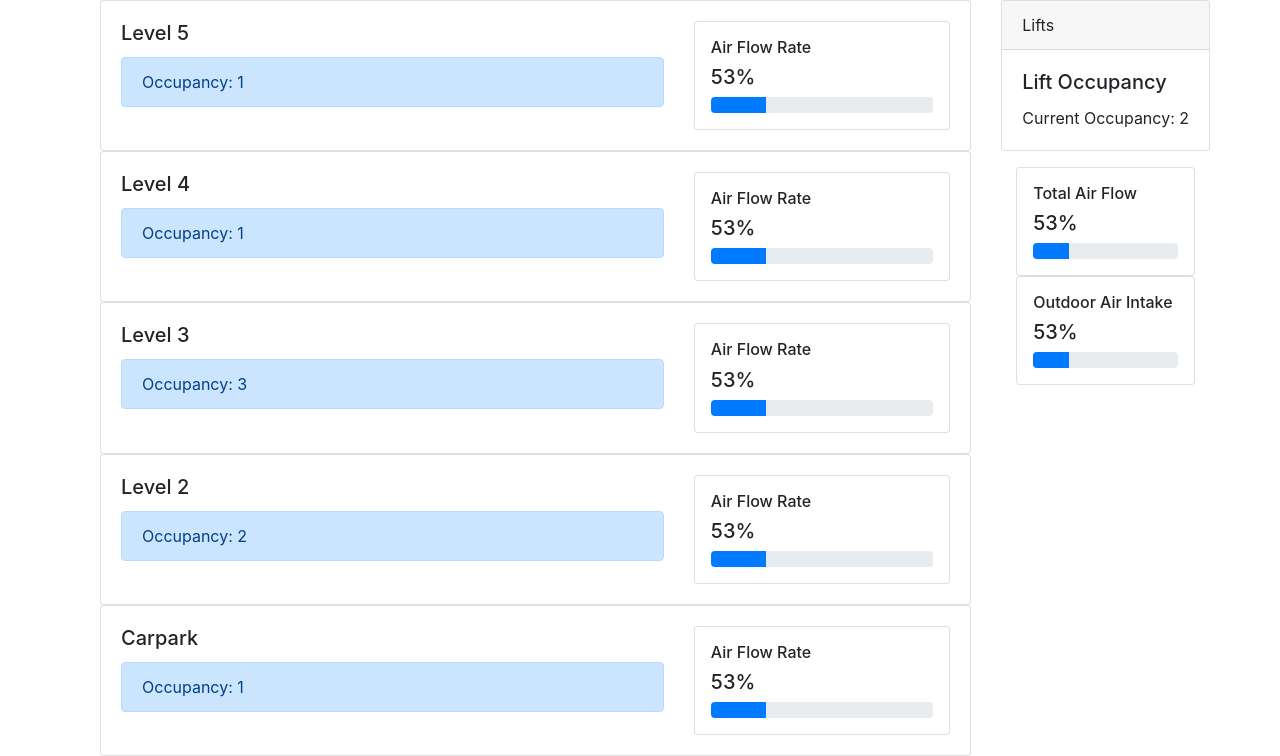
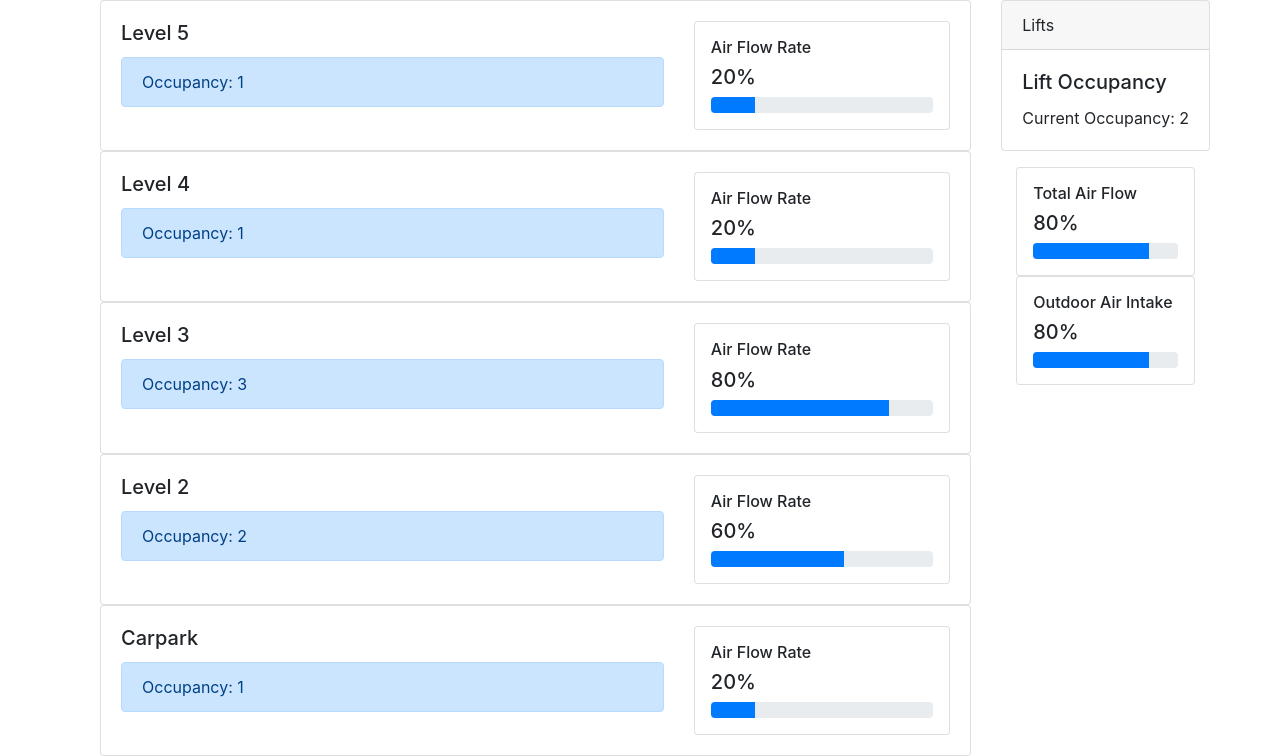
Before and after one commit to ActualNugget/project-aeras, a Flask app: page / in a window 1280 px wide. Shown: the part 56-812 px from the top of the page. Run offline with Flask 3, Linux system fonts and the light colour scheme; some libraries are stand-ins or nearby versions.

Commit message:
Added dependent values for airflow, updated home

```diff
--- a/V2/counter_fake.py
+++ b/V2/counter_fake.py
@@ -25,8 +25,25 @@ def counter_fake():
                     4: random.randint(1, 3),
                     5: random.randint(1, 3),
                 },
-                "air_flow": {}
+                "airflow": {
+                    "total": 80,
+                    1: 0,
+                    2: 0,
+                    3: 0,
+                    4: 0,
+                    5: 0,
+                    "outdoor": 80,
+                },
                 }
+                # Set the airflow values based on the levels
+            for level, value in counters["levels"].items():
+                if level in [1, 2, 3, 4, 5]:
+                    if value == 1:
+                        counters["airflow"][level] = 20
+                    elif value == 2:
+                        counters["airflow"][level] = 60
+                    elif value == 3:
+                        counters["airflow"][level] = 80
 
             yield counters
 
--- a/V2/templates/base.html
+++ b/V2/templates/base.html
@@ -3,7 +3,7 @@
     <head>
         <meta charset="utf-8" />
         <meta name="viewport" content="'width=device-width, initial-scale=1" />
-        <meta http-equiv="refresh" content="">
+        <meta http-equiv="refresh" content="3">
         <link
             rel="stylesheet"
             href="https://stackpath.bootstrapcdn.com/bootstrap/4.4.1/css/bootstrap.min.css"
--- a/V2/templates/home.html
+++ b/V2/templates/home.html
@@ -22,9 +22,9 @@
                               <div class="card p-3">
                                 <div>
                                   <h6>Air Flow Rate</h6>
-                                    <h5>53%<span></span></h5>
+                                  <h5>{{ gen_total["airflow"][5] }}%<span></span></h5>
                                   <div class="progress">
-                                      <div class="progress-bar bg-c-red" style="width: 25%"></div>
+                                    <div class="progress-bar bg-c-red" style="width: {{ gen_total['airflow'][5] }}%"></div>
                                   </div>
                                 </div>
                               </div>
@@ -51,9 +51,9 @@
                               <div class="card p-3">
                                 <div>
                                   <h6>Air Flow Rate</h6>
-                                  <h5>53%<span></span></h5>
+                                  <h5>{{ gen_total['airflow'][4] }}%<span></span></h5>
                                   <div class="progress">
-                                    <div class="progress-bar bg-c-red" style="width: 25%"></div>
+                                    <div class="progress-bar bg-c-red" style="width: {{ gen_total['airflow'][4] }}%"></div>
                                   </div>
                                 </div>
                               </div>
@@ -80,9 +80,9 @@
                               <div class="card p-3">
                                 <div>
                                   <h6>Air Flow Rate</h6>
-                                  <h5>53%<span></span></h5>
+                                  <h5>{{ gen_total['airflow'][3] }}%<span></span></h5>
                                   <div class="progress">
-                                    <div class="progress-bar bg-c-red" style="width: 25%"></div>
+                                    <div class="progress-bar bg-c-red" style="width: {{ gen_total['airflow'][3] }}%"></div>
                                   </div>
                                 </div>
                               </div>
@@ -109,9 +109,9 @@
                               <div class="card p-3">
                                 <div>
                                   <h6>Air Flow Rate</h6>
-                                  <h5>53%<span></span></h5>
+                                  <h5>{{ gen_total['airflow'][2] }}%<span></span></h5>
                                   <div class="progress">
-                                    <div class="progress-bar bg-c-red" style="width: 25%"></div>
+                                    <div class="progress-bar bg-c-red" style="width: {{ gen_total['airflow'][2] }}%"></div>
                                   </div>
                                 </div>
                               </div>
@@ -138,9 +138,9 @@
                               <div class="card p-3">
                                 <div>
                                   <h6>Air Flow Rate</h6>
-                                  <h5>53%<span></span></h5>
+                                  <h5>{{ gen_total['airflow'][1] }}%<span></span></h5>
                                   <div class="progress">
-                                    <div class="progress-bar bg-c-red" style="width: 25%"></div>
+                                    <div class="progress-bar bg-c-red" style="width: {{ gen_total['airflow'][1] }}%"></div>
                                   </div>
                                 </div>
                               </div>
@@ -168,9 +168,9 @@
                 <div class="card p-3">
                   <div>
                     <h6>Total Air Flow</h6>
-                    <h5>53%<span></span></h5>
+                    <h5>{{ gen_total['airflow']['total'] }}%<span></span></h5>
                     <div class="progress">
-                      <div class="progress-bar bg-c-red" style="width: 25%"></div>
+                      <div class="progress-bar bg-c-red" style="width: {{ gen_total['airflow']['total'] }}%"></div>
                     </div>
                   </div>
                 </div>
@@ -179,9 +179,9 @@
                 <div class="card p-3">
                   <div>
                     <h6>Outdoor Air Intake</h6>
-                    <h5>53%<span></span></h5>
+                    <h5>{{ gen_total['airflow']['outdoor'] }}%<span></span></h5>
                     <div class="progress">
-                      <div class="progress-bar bg-c-red" style="width: 25%"></div>
+                      <div class="progress-bar bg-c-red" style="width: {{ gen_total['airflow']['outdoor'] }}%"></div>
                     </div>
                   </div>
                 </div>
```
Lines whose indentation alone changed are shown as unchanged.
